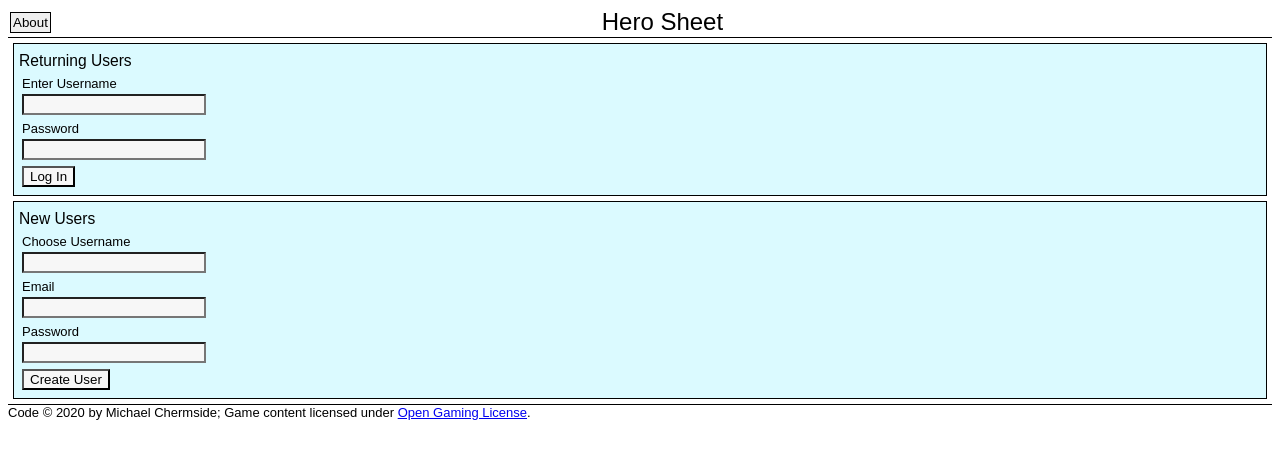
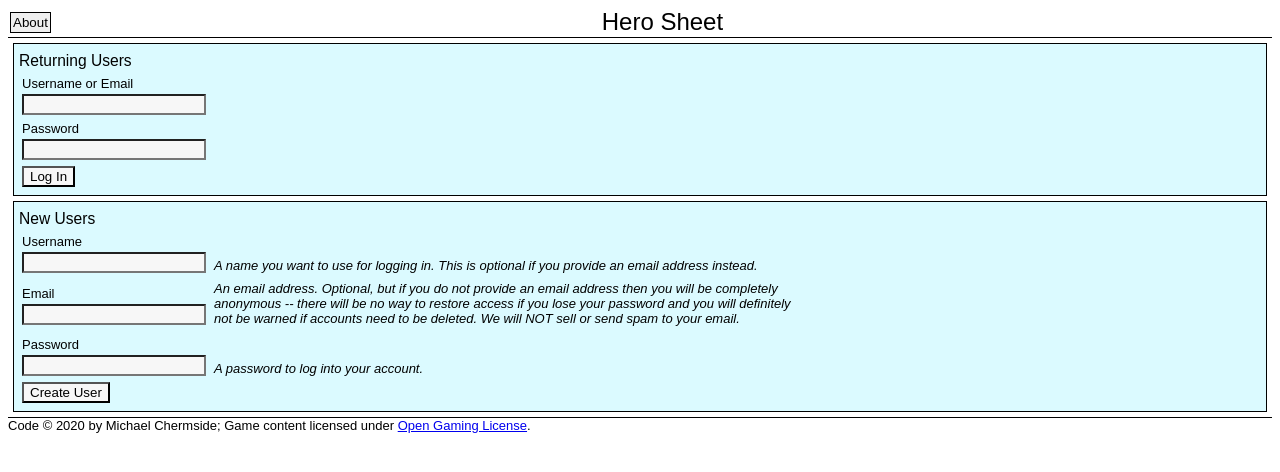
Before and after one commit to mcherm/hero-sheet, a Vue app: page / in a window 1280 px wide. Shown: the top 472 px of the page. Built offline with nearby package versions, Linux system fonts and the light colour scheme; no server answers.

Commit message:
Start handling new user creation. Validation and display is in place, but not yet actual creation.

```diff
--- a/src/components/UserLogin.vue
+++ b/src/components/UserLogin.vue
@@ -1,26 +1,41 @@
 <template>
   <div>
     <boxed-section title="Returning Users" class="user-picker">
-      <label>Enter Username</label>
-      <input v-model="loginUser" @keyup.enter="attemptLogin()" />
+      <label>Username or Email</label>
+      <input v-model="loginUser"/>
       <label>Password</label>
-      <input v-model="loginPassword"/>
+      <input v-model="loginPassword" @keyup.enter="attemptLogin()"/>
       <button v-on:click="attemptLogin()">Log In</button>
     </boxed-section>
     <boxed-section title="New Users" class="user-creation">
-      <label>Choose Username</label>
-      <input v-model="newUser" class="user-entry" @keyup.enter="$emit('change-user', currentUser)" />
-      <label>Email</label>
-      <input v-model="newEmail"/>
-      <label>Password</label>
-      <input v-model="newPassword"/>
-      <button>Create User</button>
+      <div class="new-user-fields">
+        <div>
+          <label>Username</label>
+          <input v-model="newUser" :pattern="allowedRegEx.user" class="user-entry"/>
+        </div>
+        <div class="explanation">A name you want to use for logging in. This is optional if
+        you provide an email address instead.</div>
+        <div>
+          <label>Email</label>
+          <input v-model="newEmail" :pattern="allowedRegEx.email"/>
+        </div>
+        <div class="explanation">An email address. Optional, but if you do not provide an email
+        address then you will be completely anonymous -- there will be no way to restore access
+        if you lose your password and you will definitely not be warned if accounts need to be
+        deleted. We will NOT sell or send spam to your email.</div>
+        <div>
+          <label>Password</label>
+          <input v-model="newPassword" :pattern="allowedRegEx.password" @keyup.enter="attemptLogin()"/>
+        </div>
+        <div class="explanation">A password to log into your account.</div>
+      </div>
+      <button v-on:click="attemptCreateUser()">Create User</button>
     </boxed-section>
   </div>
 </template>
 
 <script>
-  import {login} from "../js/api.js";
+  import {login, createUser} from "../js/api.js";
 
   export default {
     name: "UserLogin",
@@ -33,7 +48,12 @@
         loginPassword: "",
         newUser: "",
         newEmail: "",
-        newPassword: ""
+        newPassword: "",
+        allowedRegEx: {
+          user: "^|[a-zA-Z0-9$@._+-]+$",
+          email: "^|[a-zA-Z0-9._+-]+@[a-zA-Z0-9.-]+\\.[a-zA-Z]{2,}$",
+          password: "^.{4,}$"
+        }
       }
     },
     created: function() {
@@ -44,8 +64,7 @@
         try {
           const loginResponse = await login(this.loginUser, this.loginPassword);
           if (loginResponse === "Success") {
-            console.log(`Login successful. Will change user to ${this.loginUser}.`);
-            // FIXME: Right now the following line isn't working
+            console.log(`Login successful. Will change user to ${this.loginUser}.`); // FIXME: Remove
             this.$emit('change-user', this.loginUser);
           } else {
             // FIXME: Need to have actual UI response to this failure!
@@ -54,6 +73,37 @@
         } catch(err) {
           // FIXME: Need to display the error to the user
           console.log("Failure when attempting to login.", err);
+        }
+      },
+      validateUserCreateFields: function() {
+        if(true) return true; // FIXME: Remove this
+        const fieldsValid = (
+          new RegExp(this.allowedRegEx.user).test(this.newUser) &&
+          new RegExp(this.allowedRegEx.email).test(this.newEmail) &&
+          new RegExp(this.allowedRegEx.password).test(this.newPassword)
+        );
+        const hasUserOrEmail = this.newUser !== "" || this.newEmail !== "";
+        const onlyEmailsHaveAt = this.newUser === this.newEmail || !this.newUser.includes("@");
+        return fieldsValid && hasUserOrEmail && onlyEmailsHaveAt;
+      },
+      attemptCreateUser: async function() {
+        if (!this.validateUserCreateFields()) {
+          // FIXME: Need to display the error to the user
+          console.log("Fields are invalid.");
+          return;
+        }
+        try {
+          const createUserResponse = await createUser(this.newUser, this.newEmail, this.newPassword);
+          if (createUserResponse === "Success") {
+            console.log(`create user successful. Will change user to ${this.newUser}.`); // FIXME: Remove
+            this.$emit('change-user', this.newUser);
+          } else {
+            // FIXME: Need to have actual UI response to this failure!
+            console.log("Create User was not successful. NEED TO TELL THE USER IT FAILED.");
+          }
+        } catch(err) {
+          // FIXME: Need to display the error to the user
+          console.log("Failure when attempting to create a new user.", err);
         }
       }
     }
@@ -83,4 +133,25 @@
     flex-direction: column;
     align-items: flex-start;
   }
+  div.new-user-fields {
+    display: grid;
+    grid-template-columns: max-content auto;
+    gap: 5px;
+    align-items: center;
+    background-color: inherit;
+    max-width: 780px;
+  }
+  .new-user-fields div {
+    display: flex;
+    flex-direction: column;
+    align-items: flex-start;
+  }
+  .explanation {
+    font-style: italic;
+    align-self: end;
+    margin-bottom: 3px;
+  }
+  .user-creation input {
+    background-color: var(--paper-color);
+  }
 </style>
--- a/src/js/api.js
+++ b/src/js/api.js
@@ -119,6 +119,13 @@ async function login(user, password) {
 }
 
 
+async function createUser(user, email, password) {
+  const path = `/users`;
+  const bodyObj = {user: user, email: email, password: password};
+  return await performAPICall(path, "POST", "create user", bodyObj);
+}
+
+
 export {
   APIError,
   NotLoggedInError,
@@ -130,4 +137,5 @@ export {
   createCharacter,
   deleteCharacter,
   login,
+  createUser,
 };
```
Also changed, not shown: lambdas/src/hero-sheet-storage.js (+45 -5 lines).
